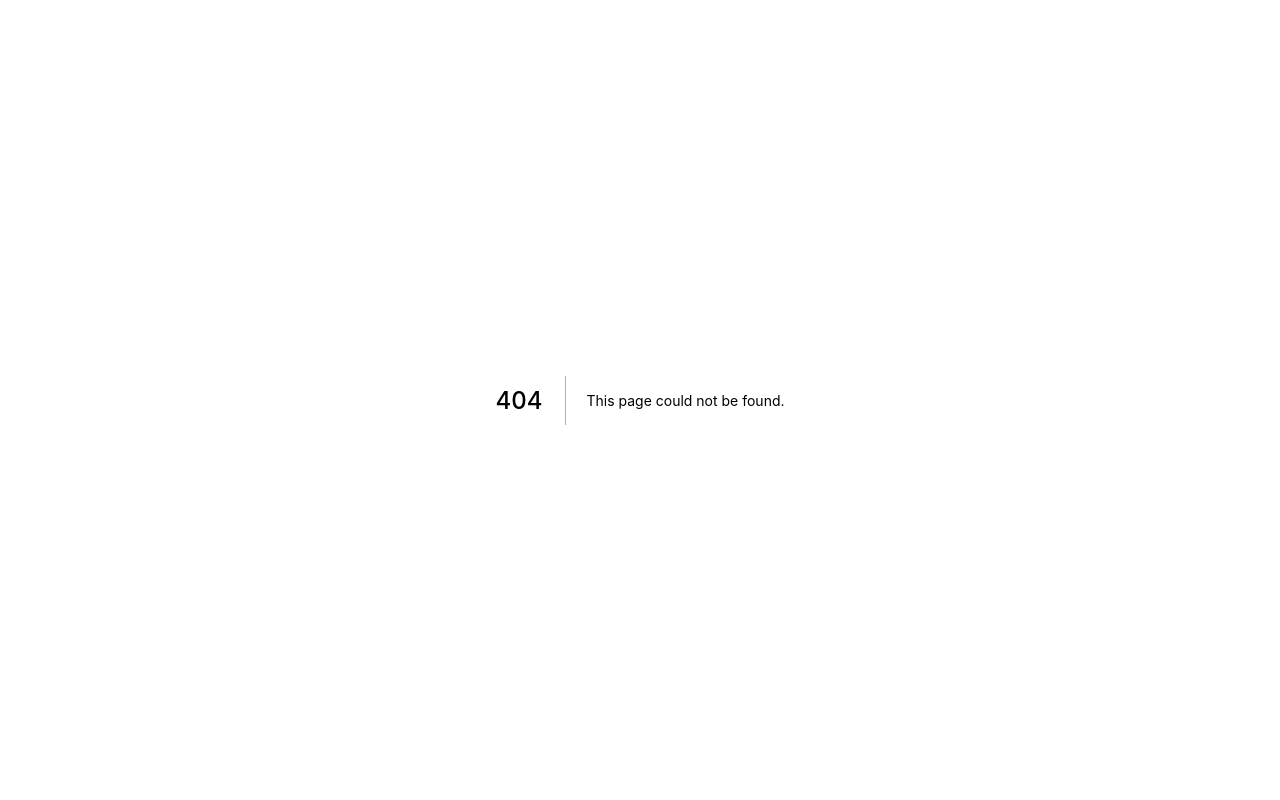
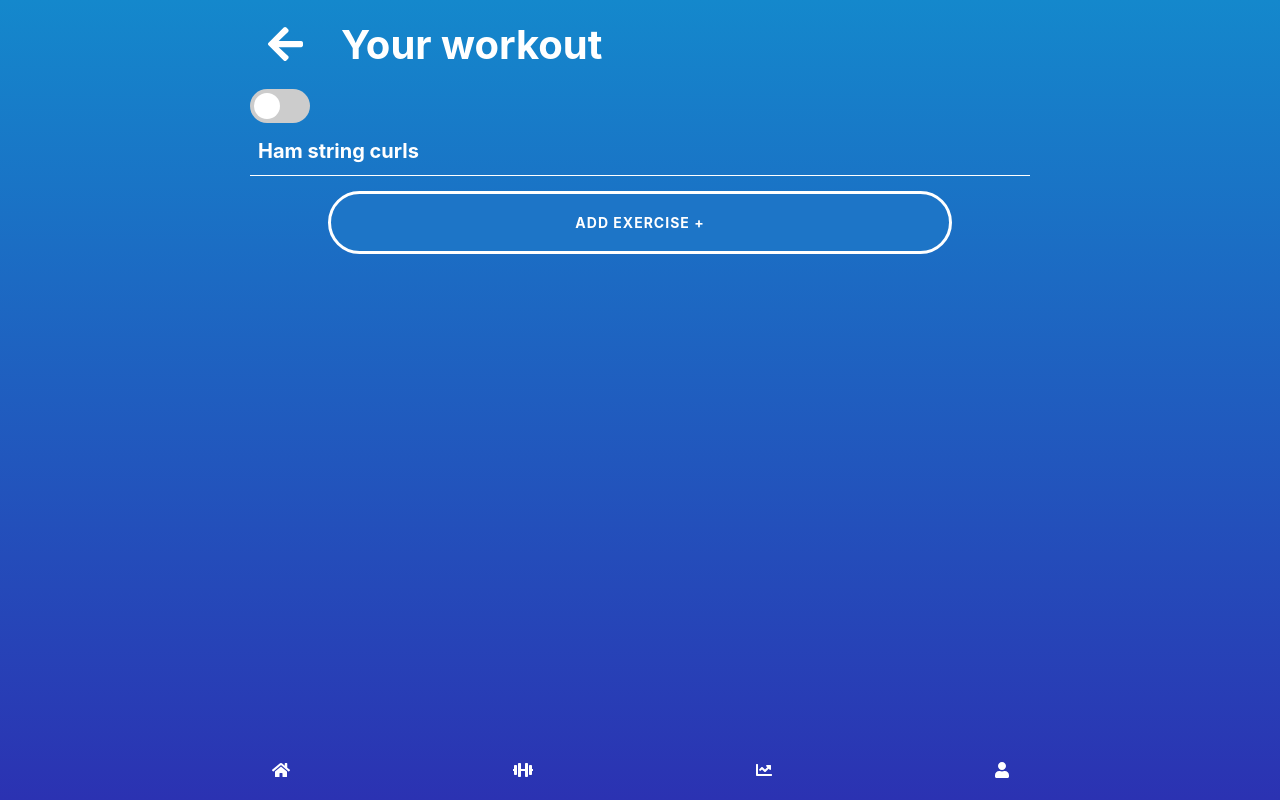
Before and after one commit to RobynBlanchard/physio-tracker-frontend, a Next.js app: page /exercises/1 in a window 1280 px wide. Before the commit this address had no page. Built offline with nearby package versions, Linux system fonts and the light colour scheme.

Commit message:
Rename pages

```diff
--- a/components/Exercises/TitleLink/index.js
+++ b/components/Exercises/TitleLink/index.js
@@ -4,7 +4,7 @@ import { string } from 'prop-types';
 import { Title, Anchor } from './style';
 
 const TitleLink = ({ title }) => (
-  <Link href="/session/exercise/[id]" as={`/session/exercise/${title}`}>
+  <Link href="/exercises/sets/[id]" as={`/exercises/sets/${title}`}>
     <Anchor>
       <Title>{title}</Title>
     </Anchor>
--- a/components/Exercises/TitleLink/style.js
+++ b/components/Exercises/TitleLink/style.js
@@ -8,4 +8,5 @@ export const Title = styled.h3`
 
 export const Anchor = styled.a`
   text-decoration: none;
+  cursor: pointer;
 `;
--- a/components/SessionsList/index.js
+++ b/components/SessionsList/index.js
@@ -16,7 +16,7 @@ const SessionsList = ({ sessions = [] }) => {
         const { id, date } = session;
         return (
           <ListItem key={id}>
-            <Link href="/session/[id]" as={`/session/${id}`}>
+            <Link href="/exercises/[id]" as={`/exercises/${id}`}>
               <Anchor>
                 <Text>{formatDate(date)}</Text>
                 <Text>{'>'}</Text>
--- a/pages/session/[id].js
+++ b/pages/exercises/[id].js
@@ -1,10 +1,10 @@
-import { Layout, Button, Exercises } from '../../components';
+import { Layout, Button, Exercises as ExercisesList } from '../../components';
 import { getSessions } from '../../api';
 
-const Session = ({ session }) => {
+const Exercises = ({ session }) => {
   return (
     <Layout title={'Your workout'}>
-      <Exercises exercises={session.exercises} />
+      <ExercisesList exercises={session.exercises} />
       <div className="button-align">
         <Button>Add exercise +</Button>
       </div>
@@ -18,11 +18,11 @@ const Session = ({ session }) => {
   );
 };
 
-Session.getInitialProps = async props => {
+Exercises.getInitialProps = async props => {
   const userId = 123;
   const res = await getSessions(userId, props.query.id);
 
   return { session: res };
 };
 
-export default Session;
+export default Exercises;
--- a/pages/session/exercise/[id].js
+++ b/pages/exercises/sets/[id].js
@@ -2,7 +2,7 @@ import { Layout, NavigationTab, Table, Button } from '../../../components';
 import { useRouter } from 'next/router';
 import { getSets } from '../../../api';
 
-const Exercise = ({ data }) => {
+const Sets = ({ data }) => {
   const router = useRouter();
   const { id } = router.query;
 
@@ -40,10 +40,10 @@ const Exercise = ({ data }) => {
   );
 };
 
-Exercise.getInitialProps = async props => {
+Sets.getInitialProps = async props => {
   const res = await getSets(props.query.id);
 
   return { data: res };
 };
 
-export default Exercise;
+export default Sets;
```
